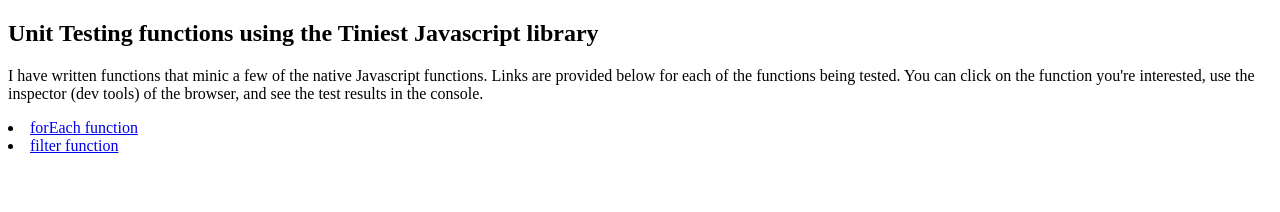
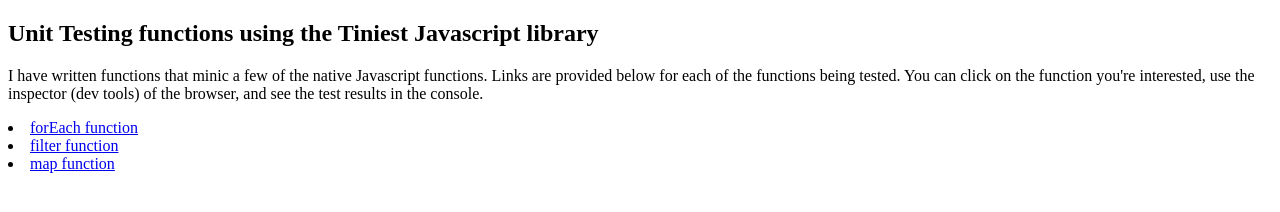
Before and after one commit to yuens1002/UnitTesting, a plain HTML site: page index.html in a window 1280 px wide. Drawn offline with Linux system fonts and the light colour scheme.

Commit message:
added link map function unit tests page

```diff
--- a/index.html
+++ b/index.html
@@ -10,6 +10,7 @@
 	<p>I have written functions that minic a few of the native Javascript functions. Links are provided below for each of the functions being tested. You can click on the function you're interested, use the inspector (dev tools) of the browser, and see the test results in the console.</p>
 	<li><a href="forEach.html">forEach function</a></li>
 	<li><a href="filter.html">filter function</a></li>
+	<li><a href="map.html">map function</a></li>
 </section>
 <body>
 
```
